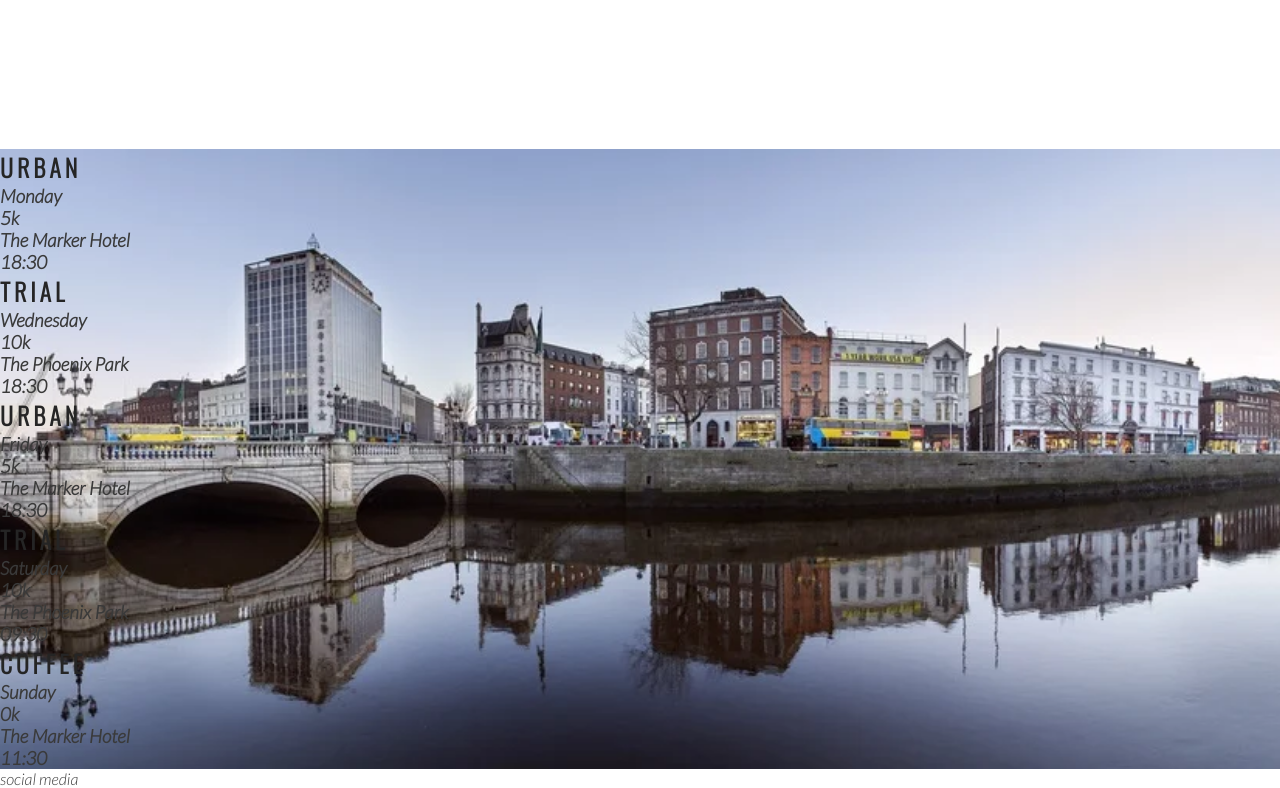
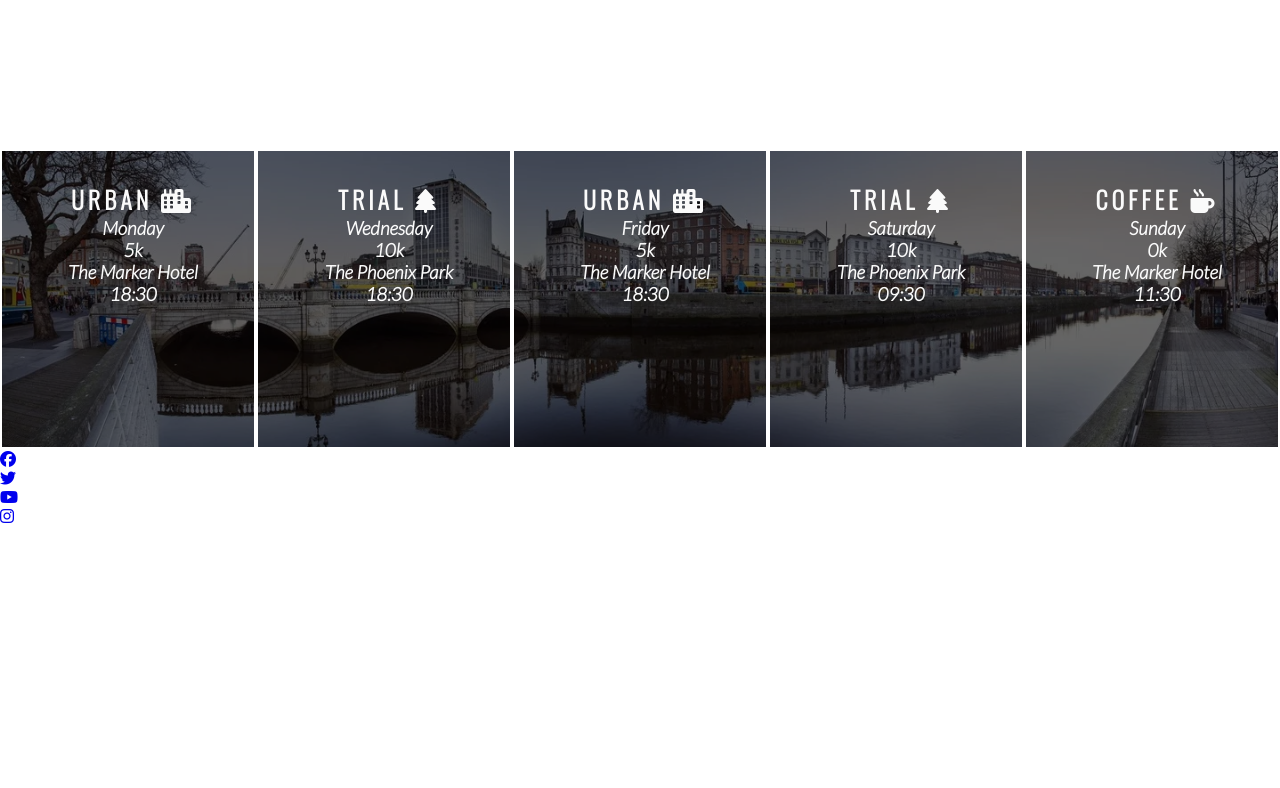
Before and after one commit to shaneforde5613/love-running, a plain HTML site: page index.html in a window 1280 px wide. Shown: the part 1146-1934 px from the top of the page. After the commit the page ends 1671 px from the top, so only its background shows below. Drawn offline with nearby package versions, Linux system fonts and the light colour scheme.

Commit message:
Add social media icons to footer

```diff
--- a/assets/css/style.css
+++ b/assets/css/style.css
@@ -184,3 +184,20 @@ hr {
   width: 100%;
   overflow: hidden;
 }
+
+#times div{
+  color: #fafafa;
+  background-color: rgba(0, 0, 0, .6);
+  width: 20%;
+  height: 300px;
+  float: left;
+  padding: 30px 0 0 10px;
+  text-align: center;
+  border: 2px solid white;
+  box-sizing: border-box;
+
+}
+
+#times h2{
+  color: #fafafa;
+}
--- a/index.html
+++ b/index.html
@@ -81,7 +81,7 @@
     </section>
     <section id="times">
         <div>
-            <h2>Urban</h2>
+            <h2>Urban <i class="fa-solid fa-city"></i></h2>
             <h3>Monday</h3>
             <h3>5k</h3>
             <h3>The Marker Hotel</h3>
@@ -89,7 +89,7 @@
          </div>
 
          <div>
-            <h2>Trial</h2>
+            <h2>Trial <i class="fa-solid fa-tree"></i></h2>
             <h3>Wednesday</h3>
             <h3>10k</h3>
             <h3>The Phoenix Park</h3>
@@ -97,7 +97,7 @@
          </div>
 
          <div>
-            <h2>Urban</h2>
+            <h2>Urban <i class="fa-solid fa-city"></i></h2>
             <h3>Friday</h3>
             <h3>5k</h3>
             <h3>The Marker Hotel</h3>
@@ -105,7 +105,7 @@
          </div>
 
          <div>
-            <h2>Trial</h2>
+            <h2>Trial <i class="fa-solid fa-tree"></i></h2>
             <h3>Saturday</h3>
             <h3>10k</h3>
             <h3>The Phoenix Park</h3>
@@ -113,7 +113,7 @@
          </div>
 
          <div>
-            <h2>Coffee</h2>
+            <h2>Coffee <i class="fa-solid fa-mug-hot"></i></h2>
             <h3>Sunday</h3>
             <h3>0k</h3>
             <h3>The Marker Hotel</h3>
@@ -123,7 +123,13 @@
 
     </section>
     <footer>
-        social media
+        <ul>
+            <li> <a href="https://www.facebook.com/" target="_blank" rel="noopener" aria-label="Visit our Facebook page (opens in a new tab)"><i class="fa-brands fa-facebook"></i></a></li>
+            <li> <a href="https://twitter.com/?lang=en" target="_blank" rel="noopener" aria-label="Visit our Twitter page (opens in a new tab)"><i class="fa-brands fa-twitter"></i></a></li>
+            <li> <a href="https://www.youtube.com/" target="_blank" rel="noopener" aria-label="Visit our YouTube page (opens in a new tab)"><i class="fa-brands fa-youtube"></i></a></li>
+            <li> <a href="https://www.instagram.com/?hl=en" target="_blank" rel="noopener" aria-label="Visit our Instagrm page (opens in a new tab)"><i class="fa-brands fa-instagram"></i></a></li>
+
+        </ul>
     </footer>
 
     <!--font awesome script-->
```
